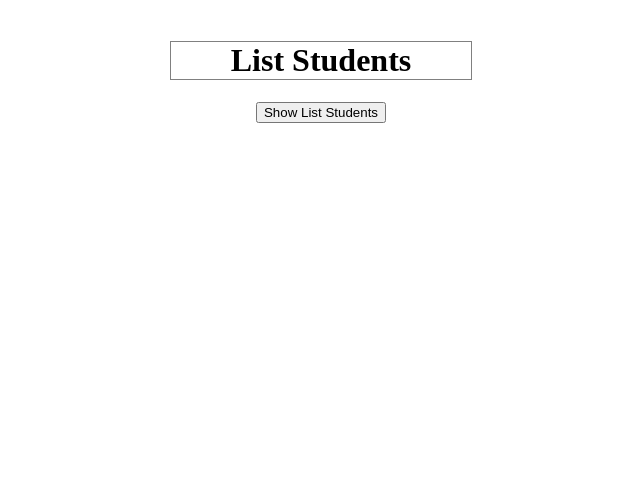
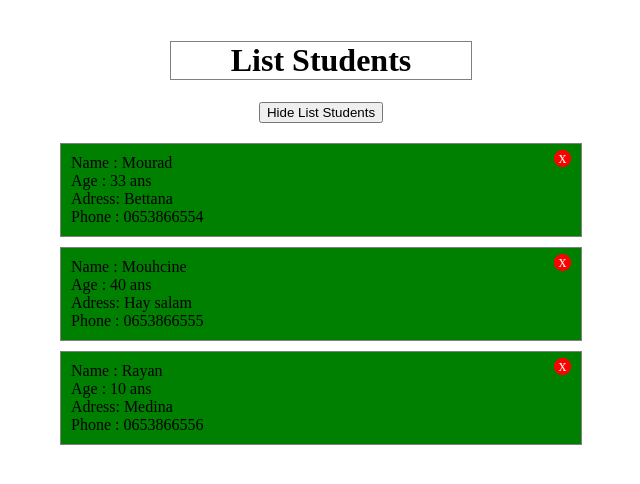
Before and after one commit to mmerguoum/To_Do, a React (Create React App) app: page / in a window 1280 px wide. Shown: the top 484 px of the page, without its empty margins (319-959 px from the left). Built offline with nearby package versions, Linux system fonts and the light colour scheme.

Commit message:
create cards and delete card and button show and hide

```diff
--- a/src/components/app/App.js
+++ b/src/components/app/App.js
@@ -4,34 +4,35 @@ import Cards from '../card/Cards';
 
 
 function App() {
-  const [ showToggel, setShowToggel ] = useState(false)
-  const [ state, setState ] = useState([
+  const [showToggel, setShowToggel] = useState(false)
+  const [state, setState] = useState([
     { name: "Mourad", age: "33 ans", adress: "Bettana", phone: "0653866554"},
     { name: "Mouhcine", age: "40 ans", adress: "Hay salam", phone: "0653866555"},
     { name: "Rayan", age: "10 ans", adress: "Medina", phone: "0653866556"}
   ])
 
-  const handleDelete = (e, idx) => {
-    setState((prevState) => {
-     return prevState.filter((el,index) => index !== idx)
-  })
-  console.log(state)
-}
+  const handleToggel = () => {
+    setShowToggel(!showToggel)
+  }
 
-  const handleToggel = () => {
-  setShowToggel(!showToggel)
-}
+  const handleDeleteStudent = (e, idx) => {
+      setState((prevState) => {
+        return prevState.filter((e,index) => index !== idx)
+      }
+      )
+
+      console.log(state)
+  }
 
   return (
     <div className="App">
       <h1 className='grandTitle'>List Students</h1>
-      <button
-        style={{marginBottom: "20px"}}
-        onClick={() => handleToggel()}>
-        {!showToggel ? "Show List Students" : "Hide List Students"}
+      <button style={{marginBottom: "20px"}}
+      onClick={handleToggel}
+      >{showToggel ? "Show List Students" : "Hide List Students"}
       </button>
-      <div className={showToggel ? "show" : "hide"}>
-          <Cards students={state} deleteStudent={handleDelete}/>
+      <div className={!showToggel ? "show" : "hide"}>
+          <Cards students={state} handleDeleteStudent={handleDeleteStudent}/>
       </div>
     </div>
   );
--- a/src/components/card/Cards.js
+++ b/src/components/card/Cards.js
@@ -1,19 +1,21 @@
 import React from 'react'
 import './cards.css'
 
-const Cards = ({students, deleteStudent}) => {
+const Cards = ({students, handleDeleteStudent}) => {
   return (students.map((student, idx) =>
     <div className='cardContainer' key={idx}>
-        <div>Name  : {student.name}</div>
-        <div>Age   : {student.age}</div>
-        <div>Adress: {student.adress}</div>
-        <div>Phone : {student.phone}</div>
+        <div>Name  : {student.name} </div>
+        <div>Age   : {student.age} </div>
+        <div>Adress: {student.adress} </div>
+        <div>Phone : {student.phone} </div>
         <div className='deleteBtn'
-        onClick={(e) => deleteStudent(e,idx)}
+        onClick={(e) => handleDeleteStudent(e,idx)}
         >x</div>
       </div>
+      )
         )
-      )
+
+
 }
 
 export default Cards
```
